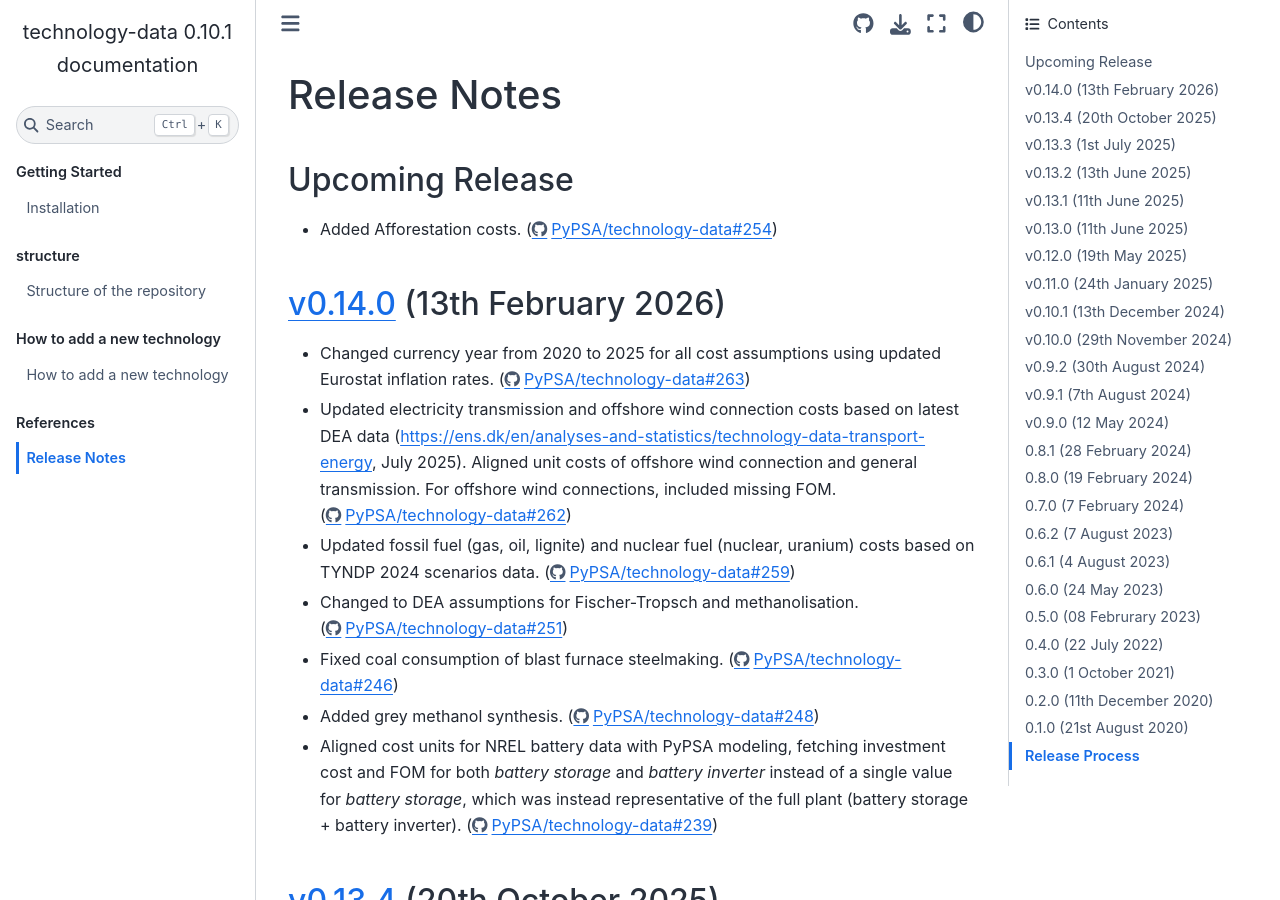
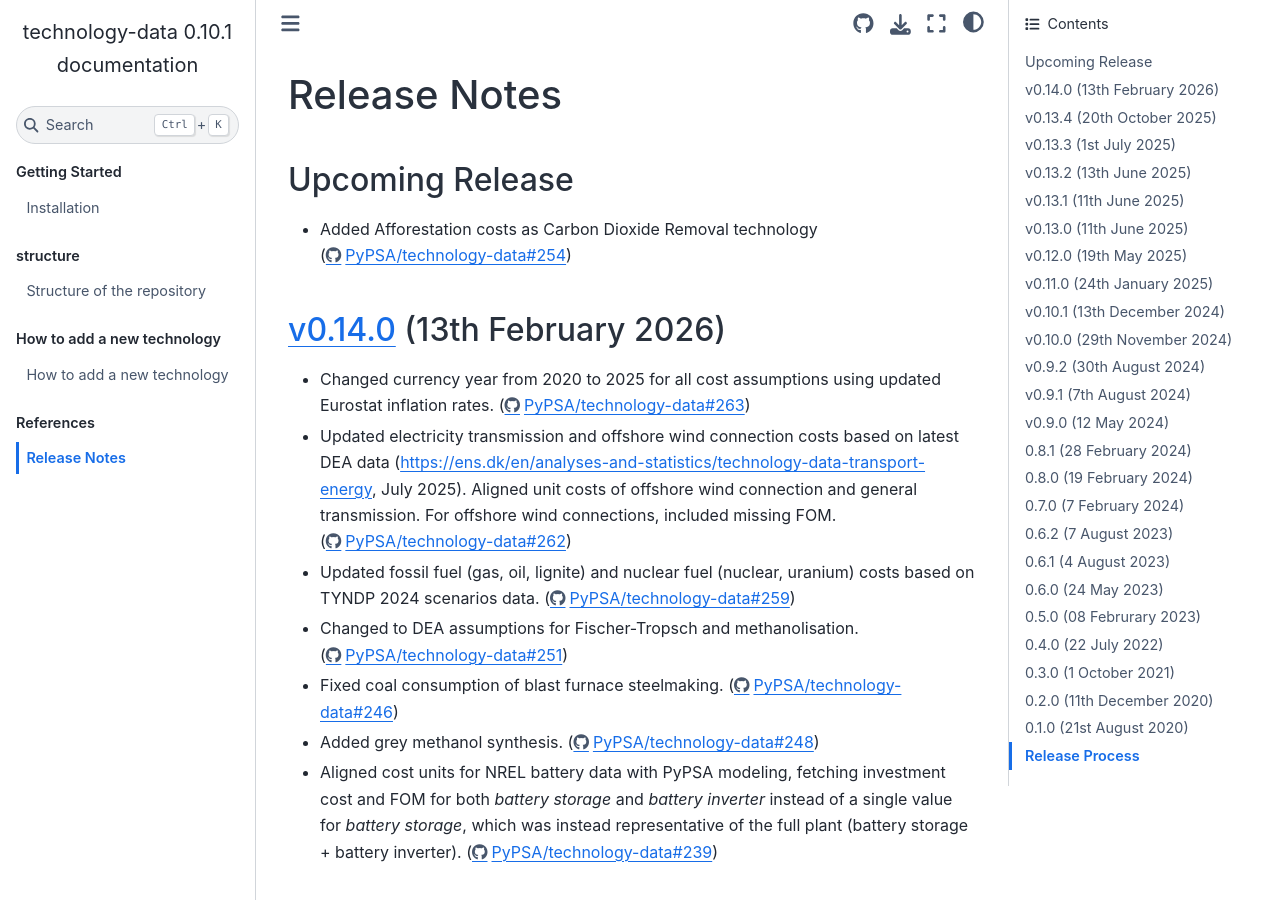
Before and after one commit to PyPSA/technology-data, a Sphinx documentation site: the page built from docs/release_notes.rst, in a window 1280 px wide and 900 px high. Built offline with Sphinx 7.4.7 and the Sphinx Book theme 1.1.4, drawn with Linux system fonts in a browser that asks for light colours.

Commit message:
added release note

```diff
--- a/docs/release_notes.rst
+++ b/docs/release_notes.rst
@@ -10,7 +10,7 @@
 
 Upcoming Release
 ================
-* Added Afforestation costs. (https://github.com/PyPSA/technology-data/pull/254)
+* Added Afforestation costs as Carbon Dioxide Removal technology (https://github.com/PyPSA/technology-data/pull/254)
 
 .. .. warning::
 
```
